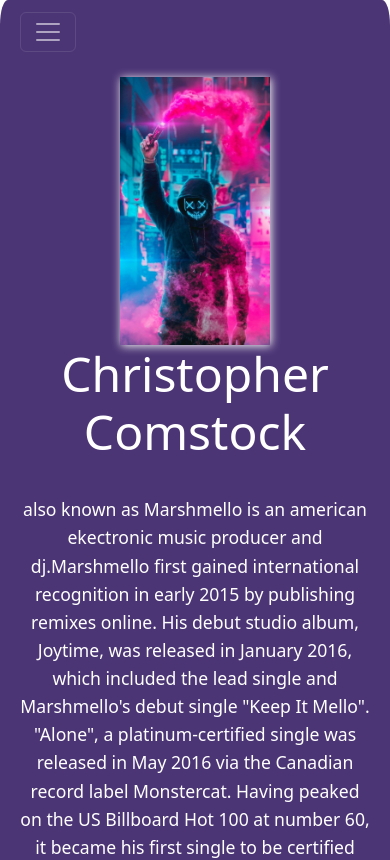
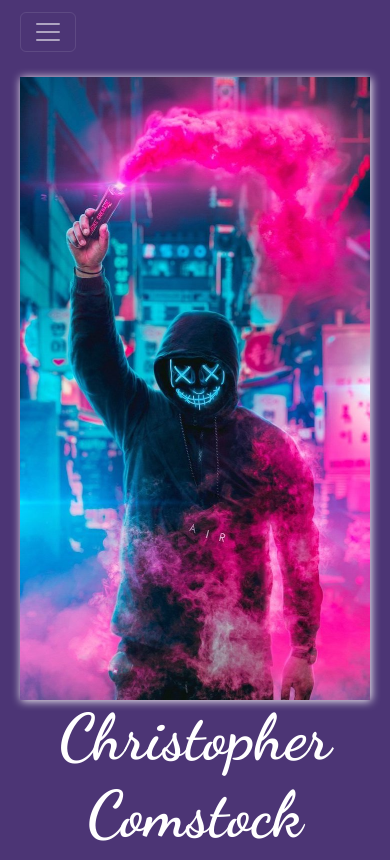
Before and after one commit to Dhanushprudhvi/bootstrap, a plain HTML site: page index.html in a window 390 px wide. Shown: the top 860 px of the page. Drawn offline with nearby package versions, Linux system fonts and the light colour scheme.

Commit message:
Update style.css

```diff
--- a/style.css
+++ b/style.css
@@ -7,26 +7,27 @@
     color: white;
     padding: 1% 5%;
     text-align: center;
-    border-radius: 2%;
     margin: 0 0.1%;
 }
 
 .home_center{
     margin: 5% 0 2% 0;
 }
-.center_text h1{
-    font-size: 3rem;
-    margin-bottom: 10%;
-
-}
 .center_text p{
     font-size: 1.1rem;
     line-height: 1.6;
+    font-family: 'Libre Baskerville', serif;
 }
 .center_image img{
-    width: 43%;
+    width: 63%;
     -webkit-filter: drop-shadow(5px 5px 5px rgb(255, 255, 255));
     filter: drop-shadow(1px 1px 5px rgb(255, 252, 252));
+
+}
+.originalname{
+    font-family: 'Dancing Script', cursive;
+    font-size: 4rem;
+    margin-bottom: 10%;
 }
 #upcoming_events{
    padding: 5%;
@@ -62,3 +63,13 @@
     font-weight: 600;
     margin-bottom: 0.5rem;
 }
+@media screen and (max-width:991px) {
+    .center_image img{
+        width: 70%;
+    }
+}
+@media screen and (max-width:460px) {
+    .center_image img{
+        width: 100%;
+    }
+}
```
